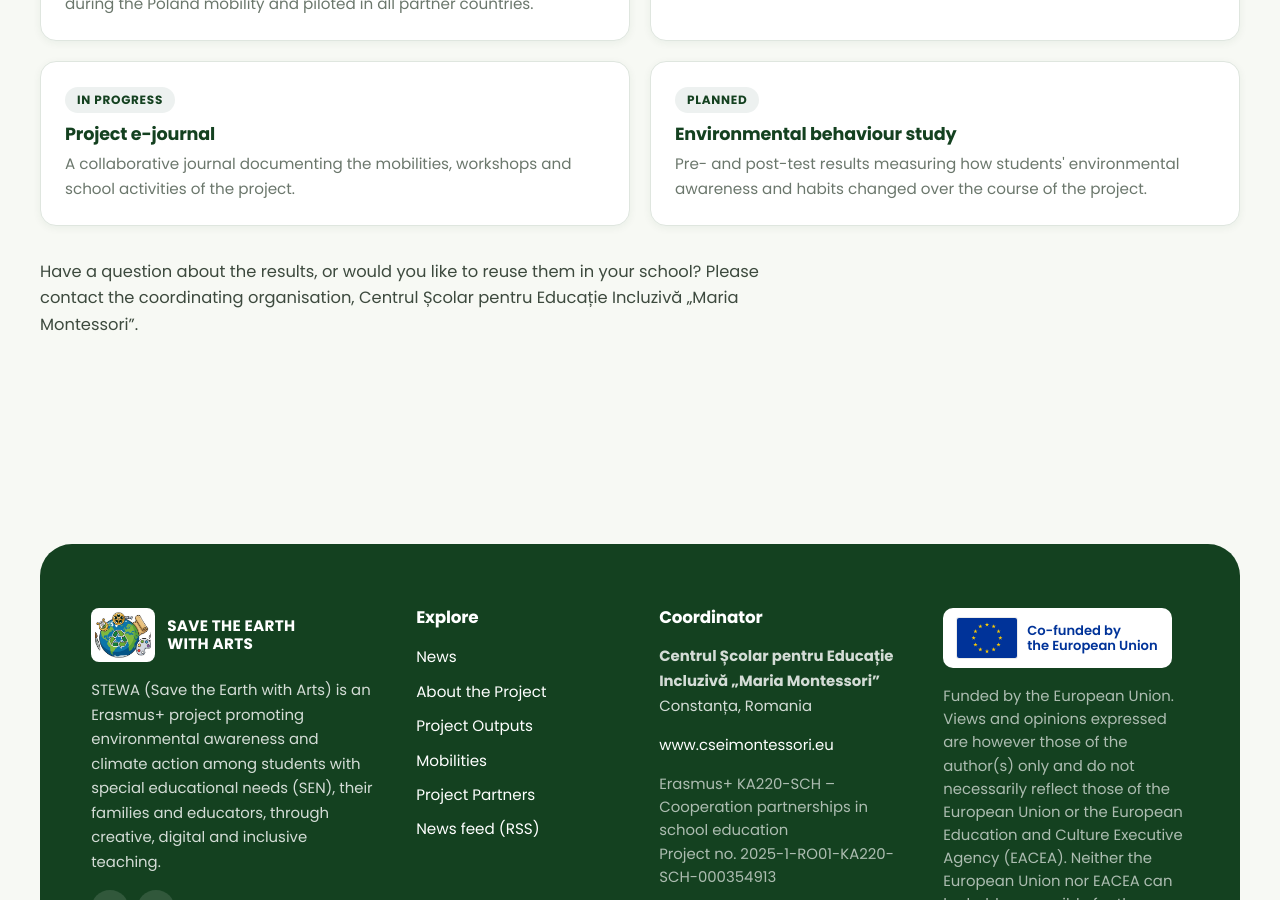
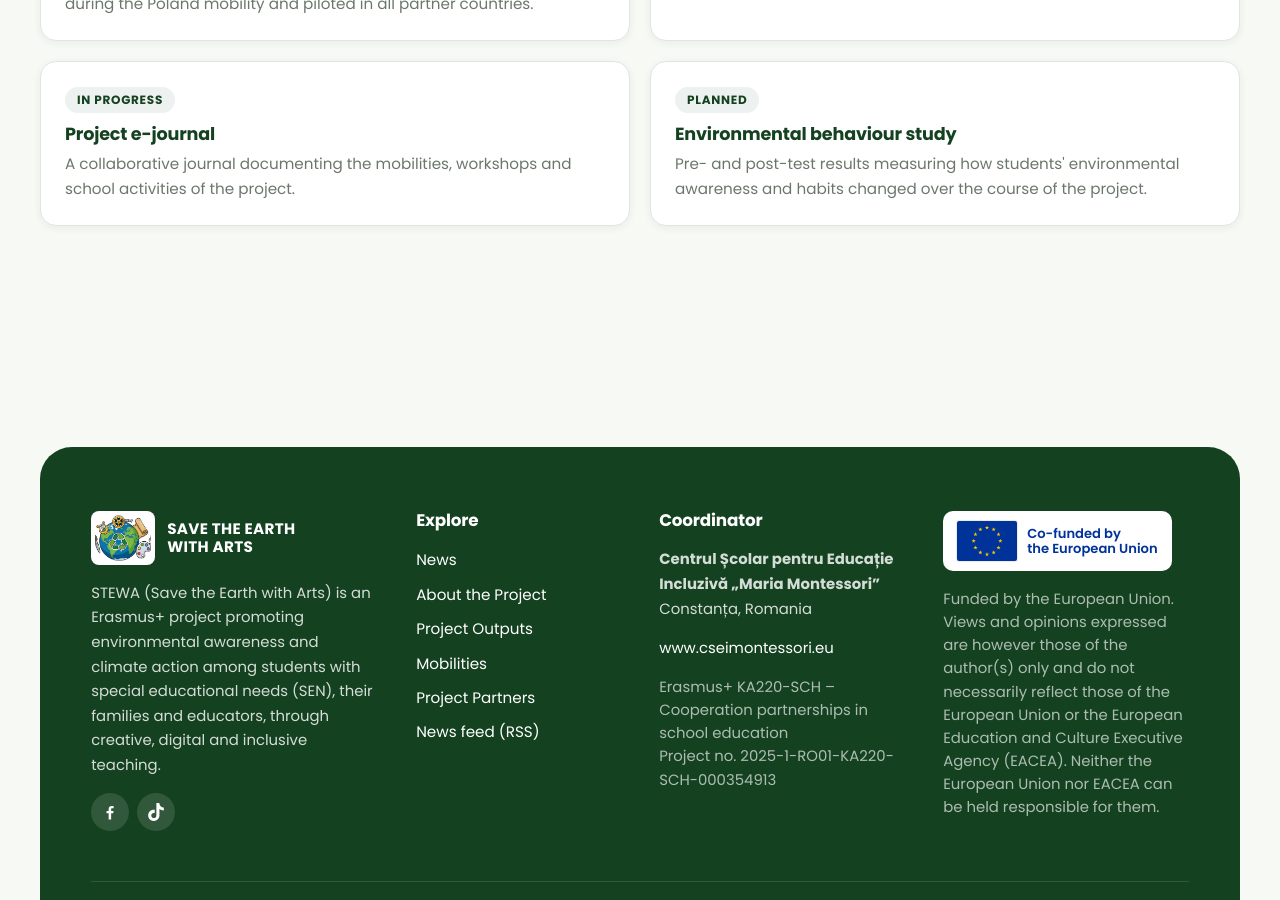
Before and after one commit to aanczka/stewa-website, a Jekyll site: the page built from outputs.md, in a window 1280 px wide and 900 px high, scrolled down 528 px. Built offline with Jekyll 4.4.1, drawn with Linux system fonts in a browser that asks for light colours.

Commit message:
Update outputs.md removal of have a question about

```diff
--- a/outputs.md
+++ b/outputs.md
@@ -27,5 +27,3 @@ description: Results, teaching materials and resources produced by the STEWA pro
     <p>Pre- and post-test results measuring how students' environmental awareness and habits changed over the course of the project.</p>
   </article>
 </div>
-
-Have a question about the results, or would you like to reuse them in your school? Please contact the coordinating organisation, {{ site.project.coordinator }}.
```
